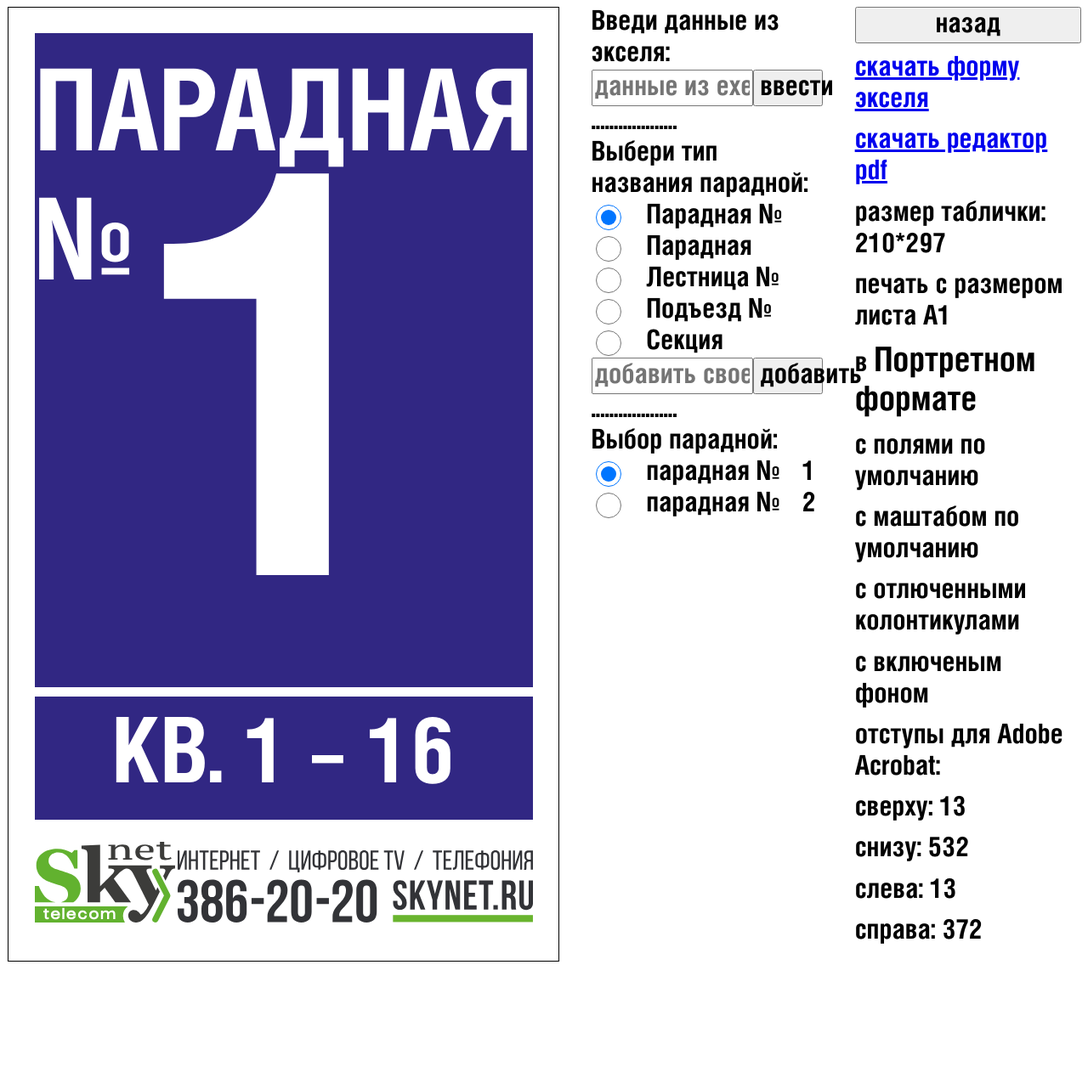
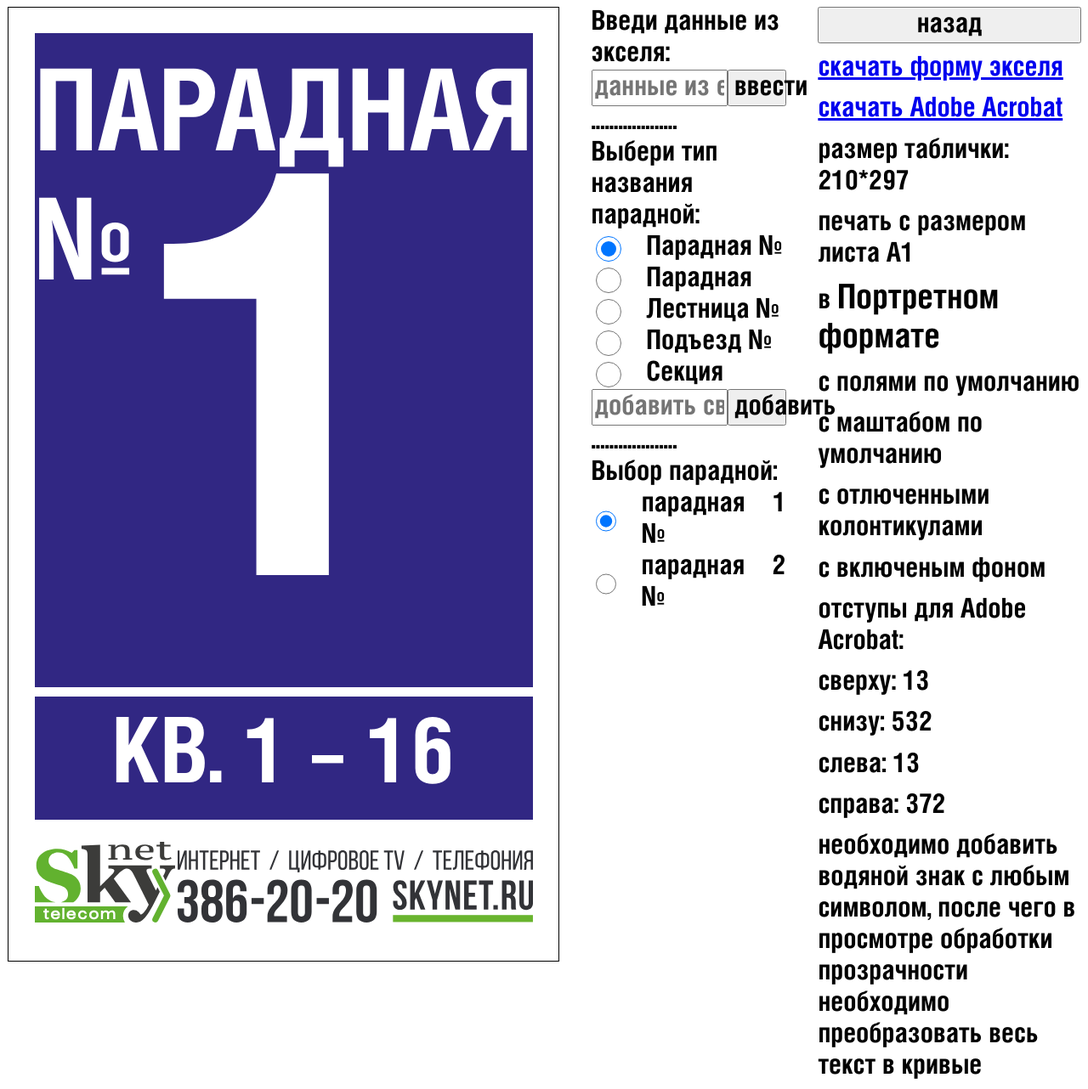
Before and after one commit to mayhemuss/reactmaketsky, a React (Create React App) app: page /big_number in a window 1280 px wide. Shown: the whole page at 85% size. Before the commit the page ends 1140 px from the top, so only its background shows below. Built offline with nearby package versions, Linux system fonts and the light colour scheme.

Commit message:
add acrobat download 1

```diff
--- a/src/Components/Instruction/Instruction.jsx
+++ b/src/Components/Instruction/Instruction.jsx
@@ -36,7 +36,7 @@ function Instruction({height, width, orientering}) {
           download="acrobat.zip"
           href={file2}
         >
-          скачать редактор pdf
+          скачать Adobe Acrobat
         </a>
       </div>
       <div>
@@ -61,6 +61,9 @@ function Instruction({height, width, orientering}) {
       <div>снизу: {currentHeight - TOPINDENT - height + 1}</div>
       <div>слева: {LEFTINDENT}</div>
       <div>справа: {currentWidth - LEFTINDENT - width + 1} </div>
+      <div>необходимо добавить водяной знак с любым символом, после чего в просмотре обработки прозрачности необходимо
+        преобразовать весь текст в кривые
+      </div>
     </div>
   );
 }
```
